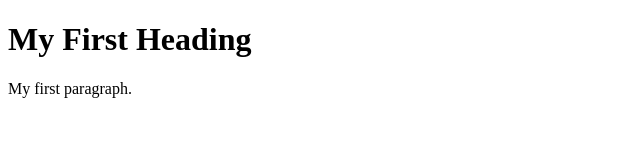
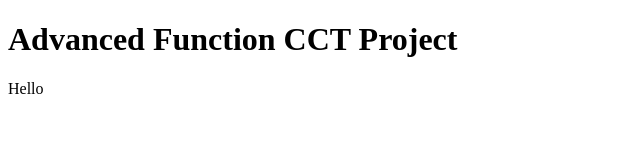
Before and after one commit to Leona9377/Functions, a plain HTML site: page index.html in a window 1280 px wide. Shown: the whole page, without its empty margins (0-640 px from the left). Drawn offline with Linux system fonts and the light colour scheme.

Commit message:
Update index.html

```diff
--- a/index.html
+++ b/index.html
@@ -1,12 +1,12 @@
 <!DOCTYPE html>
 <html>
 <head>
-<title>Page Title</title>
+<title>Advanced Function CCT</title>
 </head>
 <body>
 
-<h1>My First Heading</h1>
-<p>My first paragraph.</p>
+<h1>Advanced Function CCT Project</h1>
+<p>Hello</p>
 
 </body>
 </html>
```
